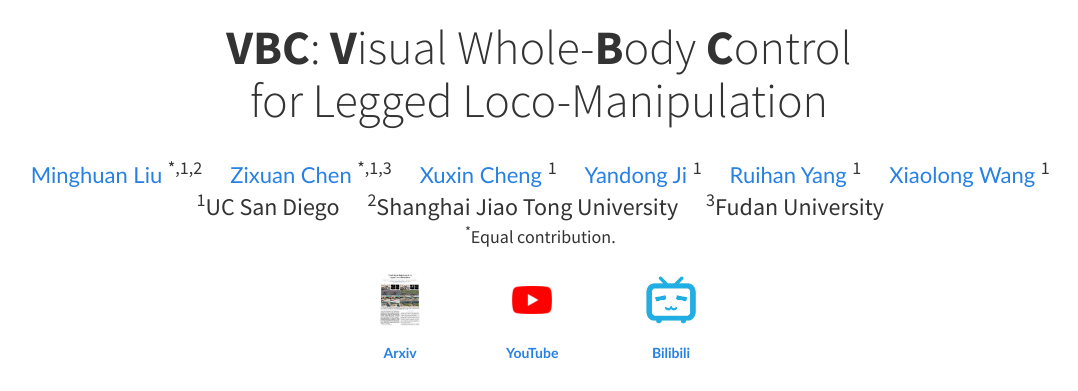
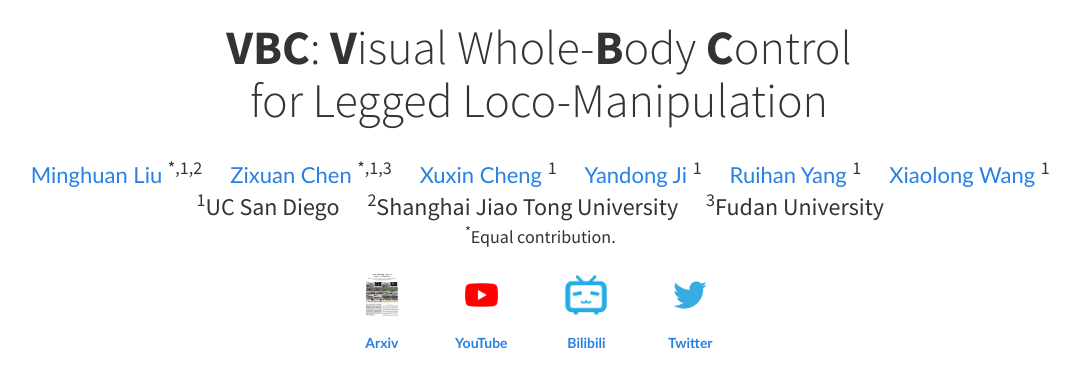
Before and after one commit to wholebody-b1/wholebody-b1.github.io, a plain HTML site: page index.html in a window 1280 px wide. Shown: the top 391 px of the page, without its empty margins (101-1179 px from the left). Drawn offline with nearby package versions, Linux system fonts and the light colour scheme; some packages are replaced by stand-ins of ours; a script that the page names is missing.

Commit message:
update twitter link

```diff
--- a/index.html
+++ b/index.html
@@ -116,20 +116,26 @@
                     <ul class="nav nav-pills nav-justified">
                         <li>
                             <a href="https://arxiv.org/abs/2403.16967">
-                            <image src="img/paper-img.png" height="60px">
+                            <image src="img/paper-img.png" height="50px">
                                 <h4><strong>Arxiv</strong></h4>
                             </a>
                         </li>
                         <li>
                             <a href="https://youtu.be/Kfj1ImFLoqI">
-                            <image src="img/youtube_icon.png" height="60px">
+                            <image src="img/youtube_icon.png" height="50px">
                                 <h4><strong>YouTube</strong></h4>
                             </a>
                         </li>
                         <li>
                             <a href="https://b23.tv/EZEa0LS">
-                            <image src="img/bilibili.jpeg" height="60px">
+                            <image src="img/bilibili.jpeg" height="50px">
                                 <h4><strong>Bilibili</strong></h4>
+                            </a>
+                        </li>
+                        <li>
+                            <a href="https://twitter.com/xiaolonw/status/1772667935850635370">
+                            <image src="img/twitter.png" height="50px">
+                                <h4><strong>Twitter</strong></h4>
                             </a>
                         </li>
                     </ul>
```
Also changed, not shown: img/twitter.png (added).
